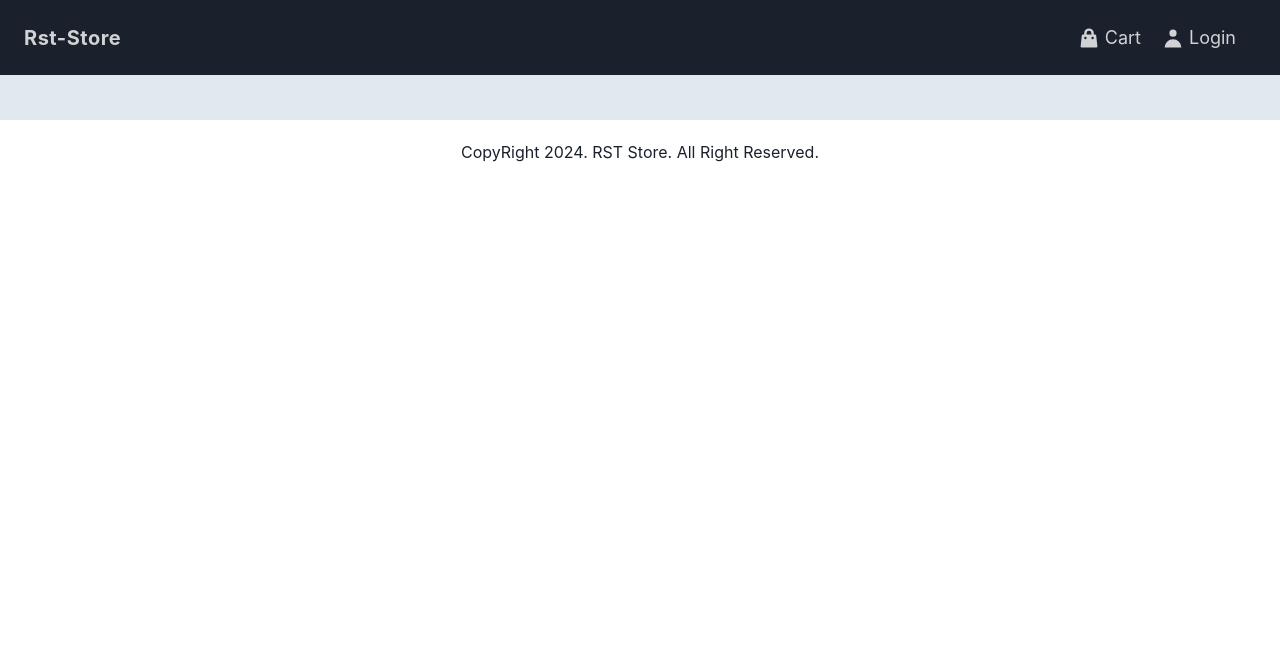
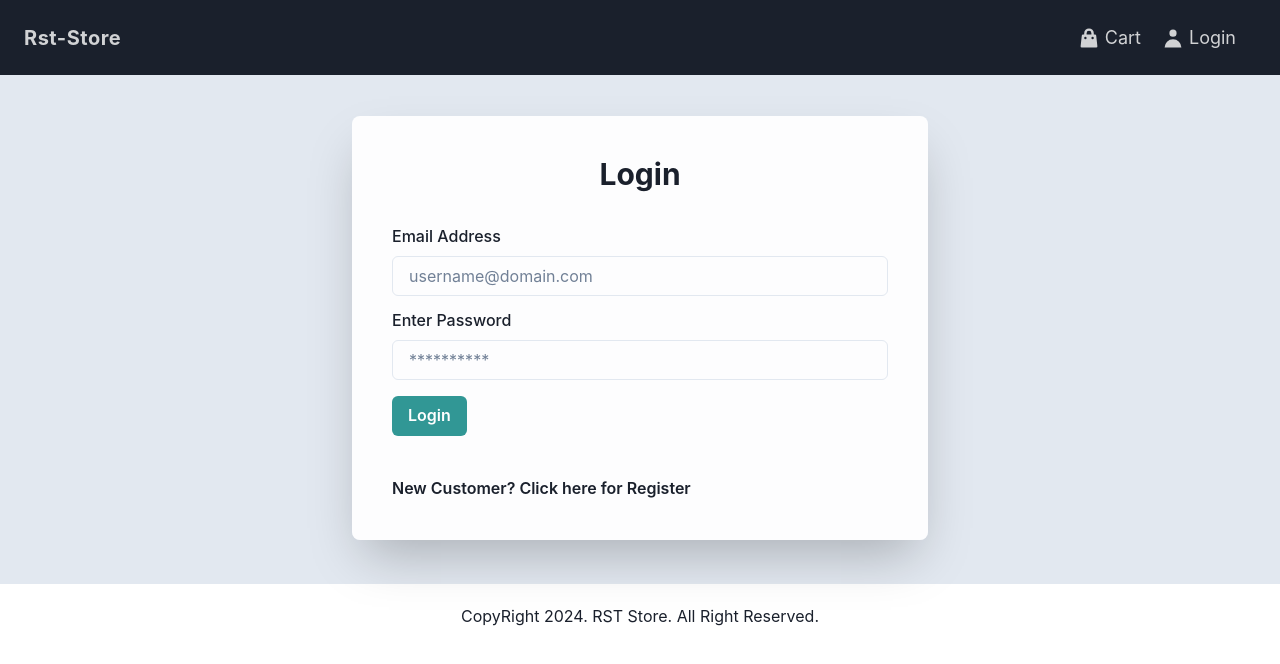
Before and after one commit to officialaditi/rststore, a React (Vite) app in the folder frontend/: page /login in a window 1280 px wide. Shown: the top 664 px of the page. Built offline with nearby package versions, Linux system fonts and the light colour scheme.

Commit message:
step 36 and 37 completed: User login screen design and implement all login logic DONE

```diff
--- a/frontend/src/App.jsx
+++ b/frontend/src/App.jsx
@@ -5,6 +5,7 @@
 import { BrowserRouter, Route, Routes } from "react-router-dom";
 import ProductScreen from "./Screens/ProductScreen";
 import CartScreen from "./Screens/CartScreen";
+import LoginScreen from './Screens/LoginScreen';
 
 const App = () => {
   return (
@@ -24,6 +25,7 @@
             <Route path="/product/:id" element={<ProductScreen />} />
             <Route path="/cart" element={<CartScreen />} />
             <Route path="/cart/:id" element={<CartScreen />} />
+            <Route path='/login' element={<LoginScreen/>} />
           </Routes>
         </Flex>
         <Footer />
--- /dev/null
+++ b/frontend/src/Components/FormContainer.jsx
@@ -0,0 +1,17 @@
+import { Flex } from "@chakra-ui/react";
+
+const FormContainer = ({ children, width = "xl" }) => {
+  return (
+    <Flex
+      direction="column"
+      boxShadow="2xl"
+      rounded="lg"
+      bgColor="whiteAlpha.900"
+      p="10"
+      width={width}
+    >
+      {children}
+    </Flex>
+  );
+};
+export default FormContainer;
--- /dev/null
+++ b/frontend/src/Screens/LoginScreen.jsx
@@ -0,0 +1,94 @@
+import {
+  Button,
+  Flex,
+  FormControl,
+  FormLabel,
+  Heading,
+  Input,
+  Link,
+  Spacer,
+  Text,
+} from "@chakra-ui/react";
+import { useEffect, useState } from "react";
+import { useDispatch, useSelector } from "react-redux";
+import {
+  Link as RouterLink,
+  useNavigate,
+  useSearchParams,
+} from "react-router-dom";
+import { login } from "../redux/actions/userAction";
+import FormContainer from "../Components/FormContainer";
+import Message from "../Components/Message";
+
+const LoginScreen = () => {
+  const dispatch = useDispatch();
+  const navigate = useNavigate();
+
+  const [searchParams] = useSearchParams();
+  let redirect = searchParams.get("redirect") || "/";
+
+  const [email, setEmail] = useState("");
+  const [password, setPassword] = useState("");
+
+  const userLogin = useSelector((state) => state.userLogin);
+  const { loading, error, userInfo } = userLogin;
+
+  useEffect(() => {
+
+    if (userInfo && Object.keys(userInfo).length > 0) {
+      navigate(redirect);
+    }
+  }, [userInfo, navigate, redirect]);
+
+  const submitHandler = (e) => {
+    e.preventDefault();
+    dispatch(login(email, password));
+  };
+
+  return (
+    <Flex w="full" alignItems="center" justifyContent="center" py="5">
+      <FormContainer>
+        <Heading as="h1" mb="8" fontSize="3xl" textAlign="center">
+          Login
+        </Heading>
+        {error && <Message type="error">{error}</Message>}
+        <form onSubmit={submitHandler}>
+          <FormControl id="email">
+            <FormLabel htmlFor="email">Email Address</FormLabel>
+            <Input
+              id="email"
+              type="email"
+              placeholder="username@domain.com"
+              value={email}
+              onChange={(e) => setEmail(e.target.value)}
+            />
+          </FormControl>
+          <Spacer h="3" />
+          <FormControl id="password">
+            <FormLabel htmlFor="password">Enter Password</FormLabel>
+            <Input
+              id="password"
+              type="password"
+              placeholder="**********"
+              value={password}
+              onChange={(e) => setPassword(e.target.value)}
+            />
+          </FormControl>
+          <Button type="submit" colorScheme="teal" mt="4" isLoading={loading}>
+            Login
+          </Button>
+        </form>
+        <Flex  pt='10'>
+          <Text fontWeight='semibold'>
+            New Customer?{" "}
+            <Link as={RouterLink} to="/register">
+              Click here for Register
+            </Link>
+          </Text>
+        </Flex>
+      </FormContainer>
+    </Flex>
+  );
+};
+
+export default LoginScreen;
```
